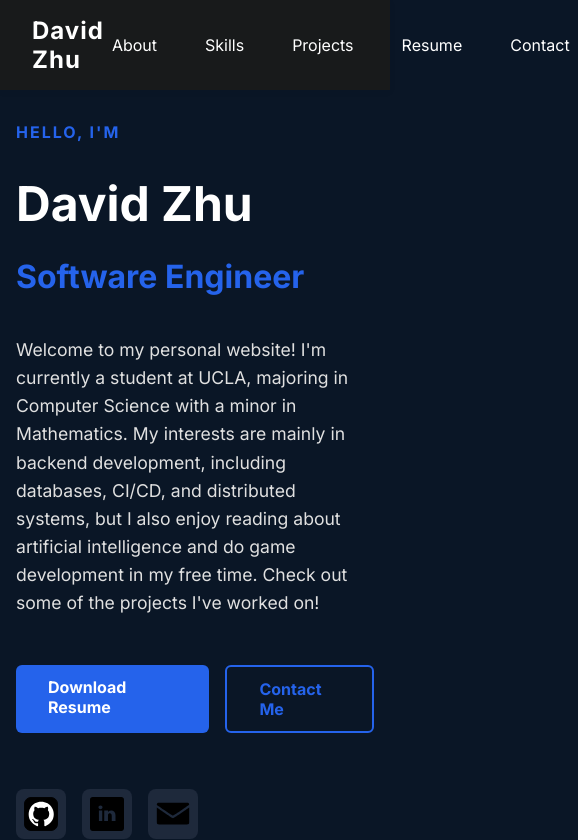
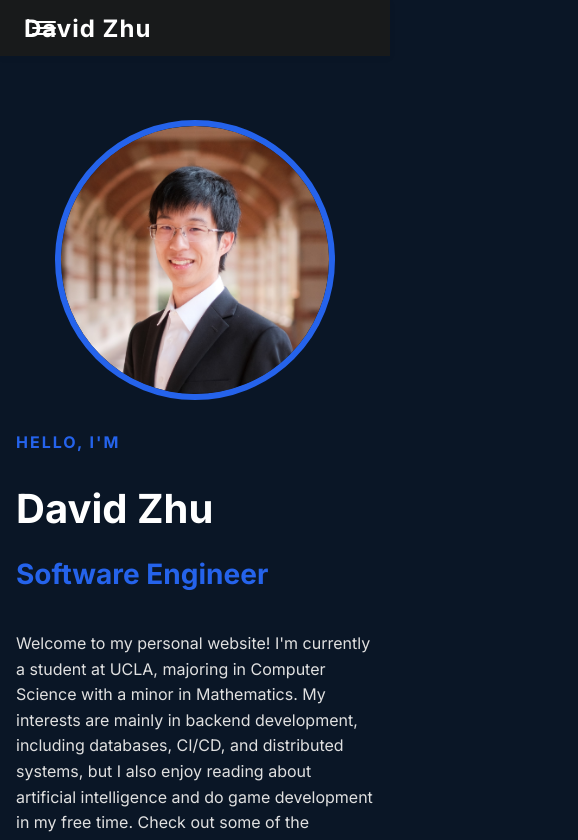
Before and after one commit to DaveyNavy/personal-website, a React (Vite) app: page / in a window 390 px wide. Shown: the top 840 px of the page, 578 px wide, since content can reach past the window. Built offline with nearby package versions, Linux system fonts and the light colour scheme.

Commit message:
Update mobile responsiveness

```diff
--- a/src/App.jsx
+++ b/src/App.jsx
@@ -9,11 +9,36 @@ import Contact from "./Contact.jsx";
 function scrollToSection(id) {
   const el = document.getElementById(id);
   if (el) {
-    el.scrollIntoView({ behavior: "smooth" });
+    const navHeight = document.querySelector("nav").offsetHeight;
+    const elementPosition = el.getBoundingClientRect().top + window.pageYOffset;
+    window.scrollTo({
+      top: elementPosition - navHeight,
+      behavior: "smooth",
+    });
   }
 }
 
+import { useState, useEffect } from "react";
+
 function App() {
+  const [menuOpen, setMenuOpen] = useState(false);
+  const [isMobile, setIsMobile] = useState(false);
+
+  useEffect(() => {
+    const checkMobile = () => {
+      setIsMobile(window.innerWidth <= 700);
+      if (window.innerWidth > 700) setMenuOpen(false);
+    };
+    checkMobile();
+    window.addEventListener("resize", checkMobile);
+    return () => window.removeEventListener("resize", checkMobile);
+  }, []);
+
+  function handleNavClick(id) {
+    scrollToSection(id);
+    setMenuOpen(false);
+  }
+
   return (
     <>
       <nav className={styles.navbar}>
@@ -23,19 +48,37 @@ function App() {
             href="#home"
             onClick={(e) => {
               e.preventDefault();
-              scrollToSection("home");
+              handleNavClick("home");
             }}
           >
             David Zhu
           </a>
         </div>
-        <div className={styles.navRight}>
+        {isMobile && (
+          <div
+            className={styles.hamburger}
+            onClick={(e) => {
+              e.stopPropagation();
+              setMenuOpen((open) => !open);
+            }}
+          >
+            <div className={styles.hamburgerBar}></div>
+            <div className={styles.hamburgerBar}></div>
+            <div className={styles.hamburgerBar}></div>
+          </div>
+        )}
+        <div
+          className={`${styles.navRight} ${isMobile ? styles.mobileNav : ""} ${
+            isMobile && menuOpen ? styles.open : ""
+          }`}
+          onClick={() => setMenuOpen(false)}
+        >
           <a
             className={styles.navTab}
             href="#about"
             onClick={(e) => {
               e.preventDefault();
-              scrollToSection("about");
+              handleNavClick("about");
             }}
           >
             About
@@ -45,7 +88,7 @@ function App() {
             href="#skills"
             onClick={(e) => {
               e.preventDefault();
-              scrollToSection("skills");
+              handleNavClick("skills");
             }}
           >
             Skills
@@ -55,7 +98,7 @@ function App() {
             href="#projects"
             onClick={(e) => {
               e.preventDefault();
-              scrollToSection("projects");
+              handleNavClick("projects");
             }}
           >
             Projects
@@ -65,7 +108,7 @@ function App() {
             href="#resume"
             onClick={(e) => {
               e.preventDefault();
-              scrollToSection("resume");
+              handleNavClick("resume");
             }}
           >
             Resume
@@ -75,7 +118,7 @@ function App() {
             href="#contact"
             onClick={(e) => {
               e.preventDefault();
-              scrollToSection("contact");
+              handleNavClick("contact");
             }}
           >
             Contact
--- a/src/App.module.css
+++ b/src/App.module.css
@@ -1,4 +1,88 @@
 @import url("https://fonts.googleapis.com/css?family=Inter:400,700&display=swap");
+
+/* Utility class to hide on desktop, show on mobile */
+.hideOnDesktop {
+  display: none;
+}
+@media (max-width: 700px) {
+  .hideOnDesktop {
+    display: flex;
+  }
+}
+
+/* Mobile Responsive Navbar */
+@media (max-width: 700px) {
+  .navbar {
+    flex-direction: row;
+    padding: 1rem 1.5rem;
+    justify-content: center;
+    position: relative;
+  }
+  .navLeft {
+    position: absolute;
+    left: 1.5rem;
+  }
+  .mobileNav {
+    display: none !important;
+    position: absolute;
+    top: 60px;
+    left: 0;
+    right: 0;
+    background: #181a1b;
+    flex-direction: column;
+    width: 100%;
+    gap: 0;
+    box-shadow: 0 2px 8px rgba(0, 0, 0, 0.15);
+    z-index: 200;
+    padding: 0.5rem 0;
+    align-items: center;
+    text-align: center;
+  }
+  .mobileNav.open {
+    display: flex !important;
+  }
+  .navTab {
+    padding: 1rem 1.5rem;
+    border-radius: 0;
+    border: none;
+    font-size: 1.1rem;
+    text-align: center;
+    margin: 0.2rem 0;
+    transition: all 0.2s ease;
+  }
+  .navTab:hover {
+    background: rgba(97, 218, 251, 0.1);
+  }
+  .hamburger {
+    display: flex;
+    flex-direction: column;
+    justify-content: center;
+    align-items: center;
+    width: 40px;
+    height: 40px;
+    cursor: pointer;
+    z-index: 300;
+    padding: 8px;
+    margin: -8px;
+    border-radius: 50%;
+    transition: background-color 0.2s ease;
+  }
+  .hamburger:hover {
+    background-color: rgba(255, 255, 255, 0.1);
+  }
+  .hamburgerBar {
+    width: 24px;
+    height: 2px;
+    background: #fff;
+    margin: 2px 0;
+    border-radius: 4px;
+    transition: all 0.3s ease;
+  }
+}
+
+html {
+  scroll-padding-top: 80px; /* Fallback for browsers that don't support scroll-margin */
+}
 
 html,
 body,
@@ -8,6 +92,17 @@ body,
   background: #0a1626;
   margin: 0;
   padding: 0;
+}
+
+/* Section containers */
+#home,
+#about,
+#skills,
+#projects,
+#resume,
+#contact {
+  scroll-margin-top: 80px;
+  padding-top: 1rem;
 }
 
 /* Navigation Bar Styles */
--- a/src/Home.module.css
+++ b/src/Home.module.css
@@ -155,11 +155,36 @@
 
 @media (max-width: 900px) {
   .homeContainer {
-    flex-direction: column;
+    flex-direction: column-reverse;
     padding: 2rem 1rem;
+    gap: 2rem;
+    padding-top: 4rem;
   }
   .homeImageContainer {
     margin-left: 0;
-    margin-top: 2rem;
+    margin-top: 0;
+  }
+  .homeImage {
+    width: 280px;
+    height: 280px;
+    border-width: 6px;
+  }
+  .name {
+    font-size: 2.5rem;
+  }
+  .title {
+    font-size: 1.75rem;
+  }
+  .description {
+    font-size: 1rem;
+  }
+  .buttonRow {
+    flex-direction: column;
+    width: 100%;
+  }
+  .resumeBtn,
+  .contactBtn {
+    width: 100%;
+    text-align: center;
   }
 }
--- a/src/components/card.module.css
+++ b/src/components/card.module.css
@@ -1,4 +1,4 @@
-@media (max-width: 600px) {
+@media (max-width: 800px) {
   .cardOuter {
     flex-direction: column;
     gap: 0.2rem;
@@ -15,7 +15,7 @@
   }
 
   .cardImageContainer {
-    flex: 1 1 250px !important;
+    flex: 1 1 200px !important;
   }
 }
 .cardOuter {
--- a/src/components/carousel.jsx
+++ b/src/components/carousel.jsx
@@ -1,20 +1,43 @@
 import Card from "./card";
 import styles from "./carousel.module.css";
-import { useState } from "react";
+import { useState, useEffect } from "react";
 import { FaChevronLeft, FaChevronRight } from "react-icons/fa6";
 
 export default function Carousel({ projects }) {
-  const width = 800;
   const n = projects.length;
-  const [slide, setSlide] = useState(0);
+  const [currentSlide, setCurrentSlide] = useState(0);
+  const [containerWidth, setContainerWidth] = useState(800);
 
-  function next() {
-    setSlide((slide - 1) % n);
-  }
+  useEffect(() => {
+    const updateWidth = () => {
+      const container = document.querySelector(`.${styles.container}`);
+      if (container) {
+        setContainerWidth(container.offsetWidth);
+      }
+    };
 
-  function prev() {
-    setSlide(slide + 1 > 0 ? -n + 1 : slide + 1);
-  }
+    updateWidth();
+    const resizeObserver = new ResizeObserver(updateWidth);
+    const container = document.querySelector(`.${styles.container}`);
+    if (container) {
+      resizeObserver.observe(container);
+    }
+
+    return () => {
+      if (container) {
+        resizeObserver.unobserve(container);
+      }
+      resizeObserver.disconnect();
+    };
+  }, []);
+
+  const next = () => {
+    setCurrentSlide((prev) => (prev + 1) % n);
+  };
+
+  const prev = () => {
+    setCurrentSlide((prev) => (prev - 1 + n) % n);
+  };
 
   return (
     <>
@@ -27,9 +50,18 @@ export default function Carousel({ projects }) {
           <FaChevronLeft />
         </button>
         <div className={styles.container}>
-          <div className={styles.slides} style={{ left: slide * width + "px" }}>
+          <div
+            className={styles.slides}
+            style={{
+              transform: `translateX(${-currentSlide * 100}%)`,
+            }}
+          >
             {projects.map((e, i) => {
-              return <Card info={e} key={i}></Card>;
+              return (
+                <div key={i} className={styles.slide}>
+                  <Card info={e} />
+                </div>
+              );
             })}
           </div>
         </div>
--- a/src/components/carousel.module.css
+++ b/src/components/carousel.module.css
@@ -1,30 +1,29 @@
-@media (max-width: 600px) {
+@media (max-width: 800px) {
   .carousel {
-    flex-direction: column;
     gap: 0.5rem;
   }
   .container {
-    max-width: 100vw;
     min-height: 220px;
-    padding: 0 0.25rem;
   }
   .button {
     width: 38px;
     height: 38px;
     font-size: 1.5rem;
   }
-  .slides {
-    flex-direction: column;
-    min-width: 0;
+  .slide {
+    padding: 0 0.25rem;
   }
 }
 .carousel {
   display: flex;
   align-items: center;
   gap: 1rem;
+  width: 100%;
+  justify-content: center;
 }
 
 .container {
+  width: 100%;
   max-width: 800px;
   min-height: 400px;
   overflow: hidden;
@@ -32,15 +31,18 @@
 }
 
 .slides {
-  position: relative;
+  display: flex;
   width: 100%;
-  top: 0;
-  display: flex;
-  transition: left 1s cubic-bezier(0.25, 0.46, 0.45, 0.94);
+  transition: transform 0.5s ease;
 }
 
-.slides > * {
-  flex: 1 0 auto;
+.slide {
+  min-width: 100%;
+  flex: 1 0 100%;
+  display: flex;
+  justify-content: center;
+  padding: 0 0.5rem;
+  box-sizing: border-box;
 }
 
 .button {
```
